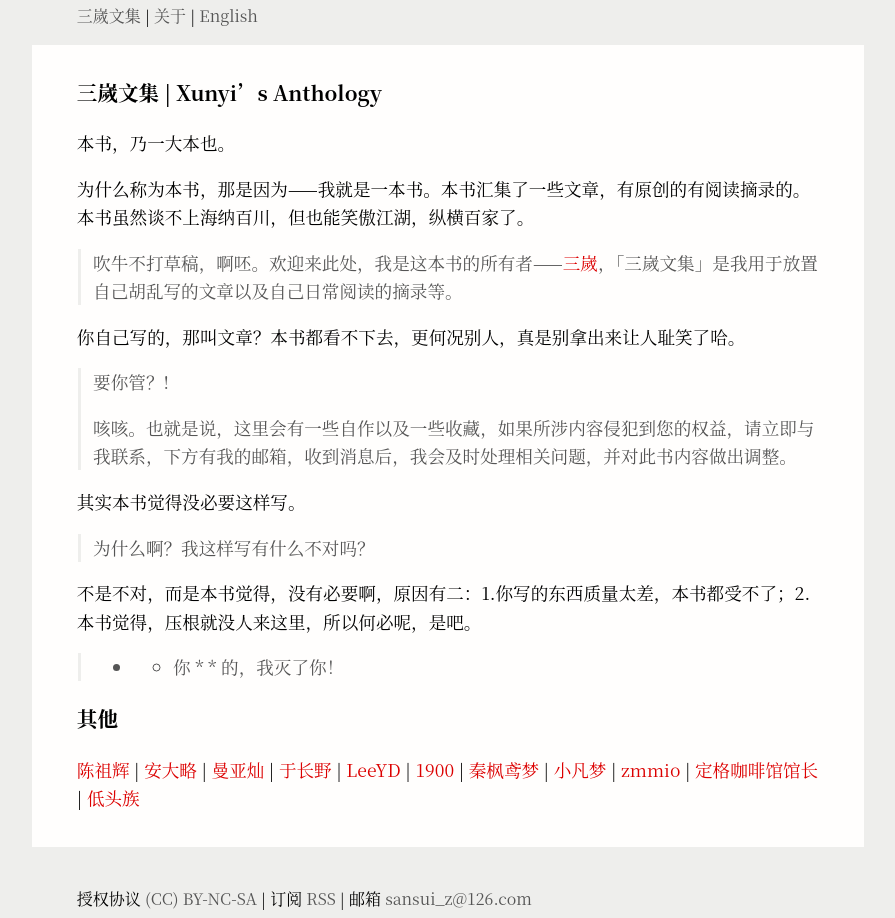
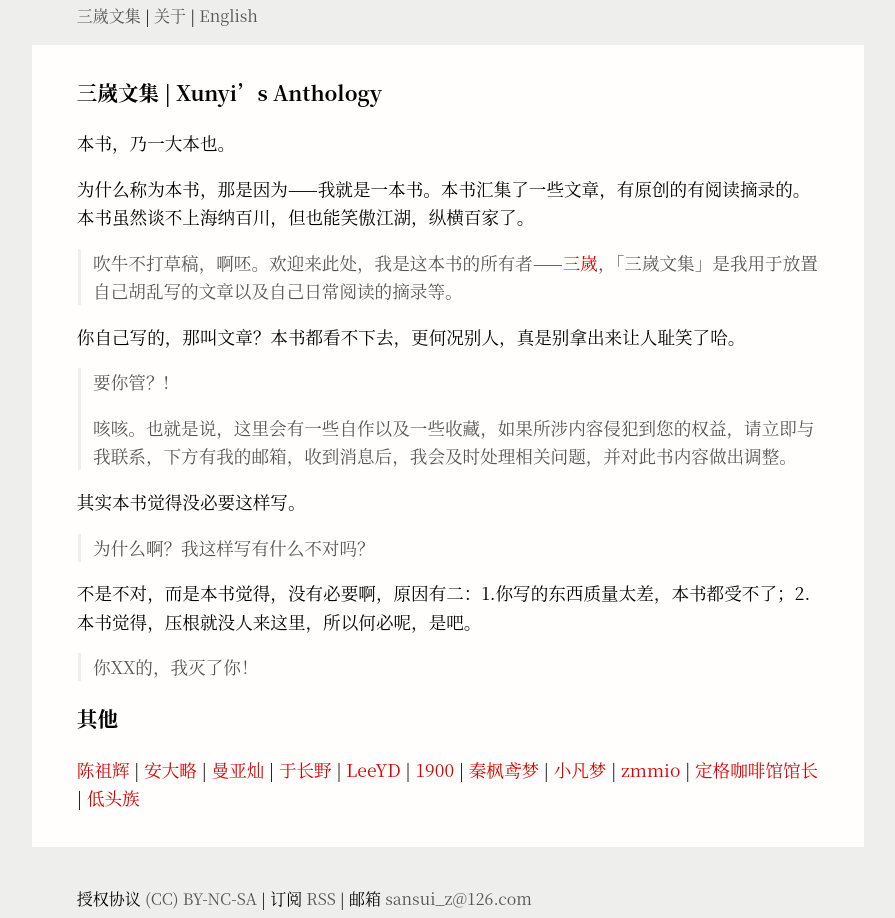
Before and after one commit to Sansuiz/wenji, a Jekyll site: the page built from pages/5cnabout.md, in a window 1280 px wide. Shown: the whole page, without its empty margins (192-1087 px from the left). Built offline with Jekyll 4.4.1, drawn with Linux system fonts in a browser that asks for light colours.

```diff
--- a/pages/5cnabout.md
+++ b/pages/5cnabout.md
@@ -24,7 +24,7 @@ permalink: /cnabout/
 
 不是不对，而是本书觉得，没有必要啊，原因有二：1.你写的东西质量太差，本书都受不了；2.本书觉得，压根就没人来这里，所以何必呢，是吧。
 
-> * * 你 * * 的，我灭了你！
+>你XX的，我灭了你！
 
 
 ### 其他
```
